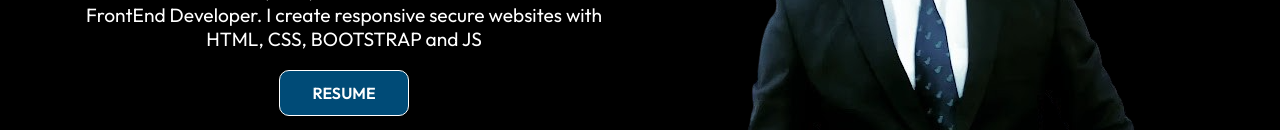
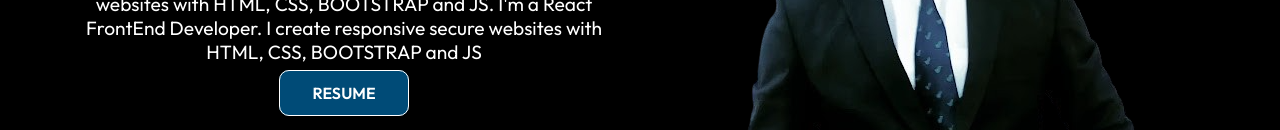
Before and after one commit to kartikmahajan5688/Myportfolio, a React (Create React App) app: page /about in a window 1280 px wide. Shown: the part 822-952 px from the top of the page. Built offline with nearby package versions, Linux system fonts and the light colour scheme.

Commit message:
Link Resume Pdf

```diff
--- a/src/components/AboutContent.js
+++ b/src/components/AboutContent.js
@@ -1,6 +1,5 @@
 import React from "react";
 import "./AboutContentStyles.css";
-import {Link} from "react-router-dom";
 import pdf from "../assets/Kartik's Resume.pdf";
 import React1 from "../assets/me.png";
 
@@ -11,9 +10,9 @@ const AboutContent = () => {
       <div className="left">
         <h1>Who Am I?</h1>
         <p>I'm a React FrontEnd Developer. I create responsive secure websites with HTML, CSS, BOOTSTRAP and JS. I'm a React FrontEnd Developer. I create responsive secure websites with HTML, CSS, BOOTSTRAP and JS</p>
-        <Link to={pdf}>
-          <button className="btn">RESUME</button>
-        </Link>
+        <div>
+          <a href={pdf} className="btn">RESUME</a>
+        </div>
       </div>
       <div className="right">
             <img src={React1}
```
